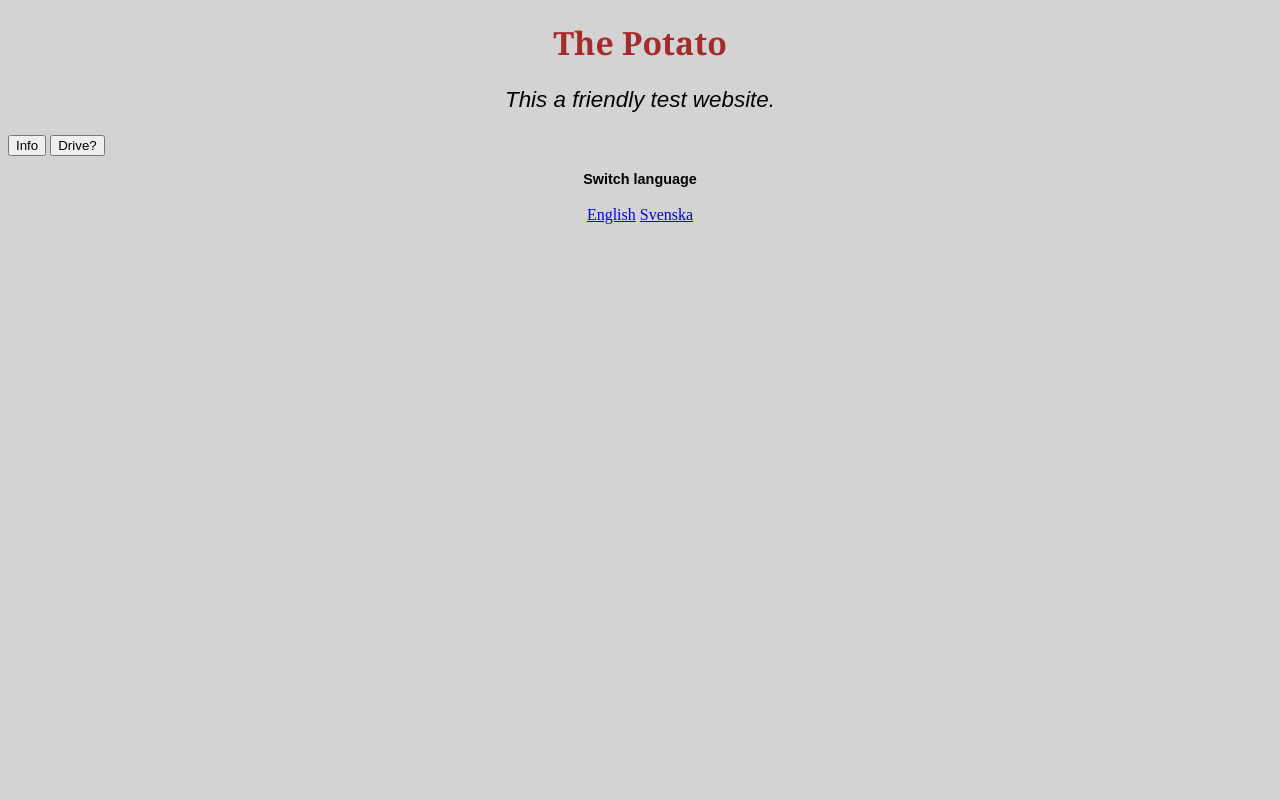
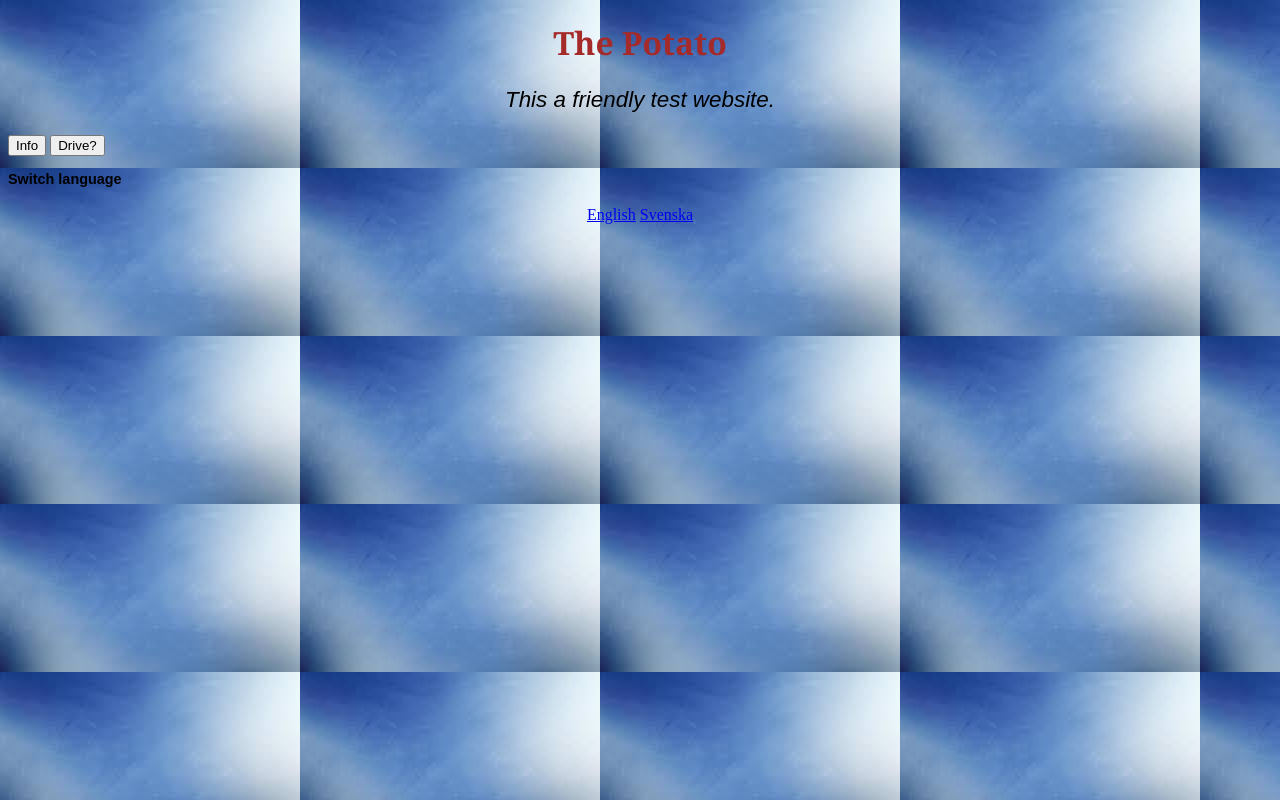
Before and after one commit to Lham4/Lham4.github.io, a plain HTML site: page index.html in a window 1280 px wide. Drawn offline with Linux system fonts and the light colour scheme.

Commit message:
First webpage

```diff
--- a/index.html
+++ b/index.html
@@ -8,9 +8,9 @@
 			p.small {font-size:90%;}
 			h1 {text-align:center;}
 			button {text-align:center;}
-			p.small {text-align:center;}
+			p.small {text-align:left;}
 			p.title {text-align:center;}
-			body {background-color:#D3D3D3;}
+			body {background-image:url("Background.png")}
 			p {
     font-family: Arial, Helvetica, sans-serif;
 }
```
Also changed, not shown: Background.png (added).
